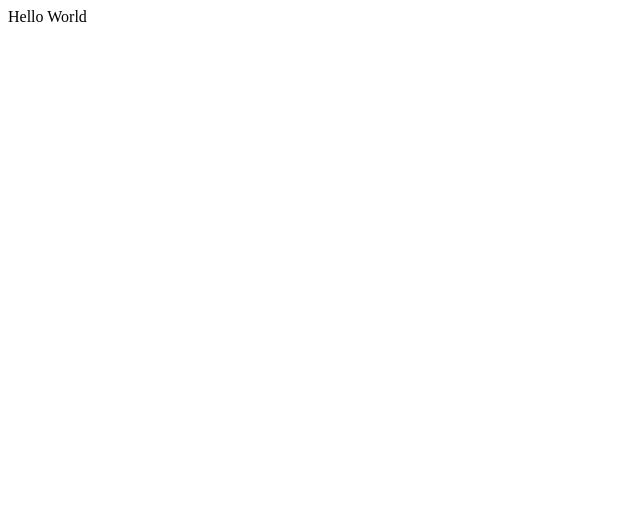
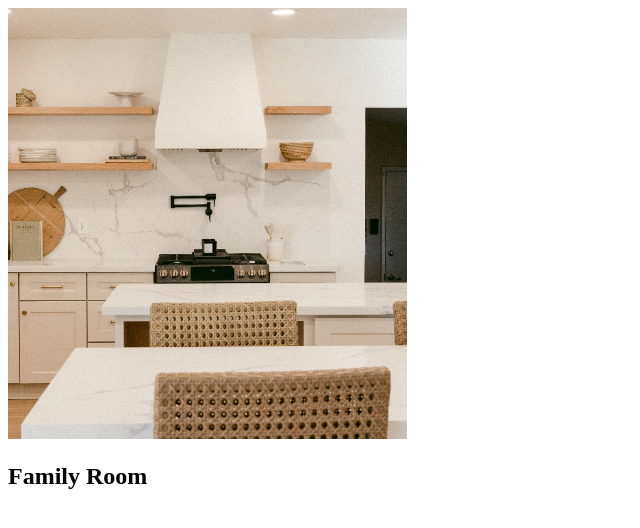
Before and after one commit to ariqfadhillah/MyNewProject, a plain HTML site: page index.html in a window 1280 px wide. Shown: the whole page, without its empty margins (0-640 px from the left). Drawn offline with Linux system fonts and the light colour scheme.

Commit message:
Changed Hello world with img and h2 to display simple profile data. Image file added in the folder images and used as resource in the img element in index.html file

```diff
--- a/index.html
+++ b/index.html
@@ -2,9 +2,10 @@
 <html>
   <head>
   </head>
-
   <body>
-    Hello World
+    <div>
+      <img src="images/ariqfadh.png" alt="profile image" />
+      <h2>Family Room</h2>
+   </div>
   </body>
-
 </html>
```
Also changed, not shown: images/ariqfadh.png (added).
